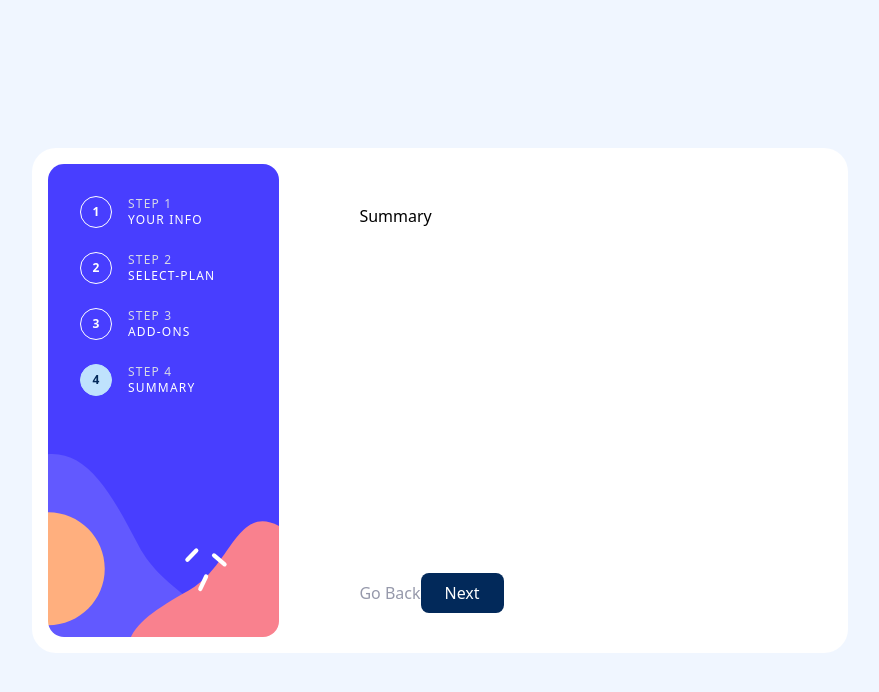
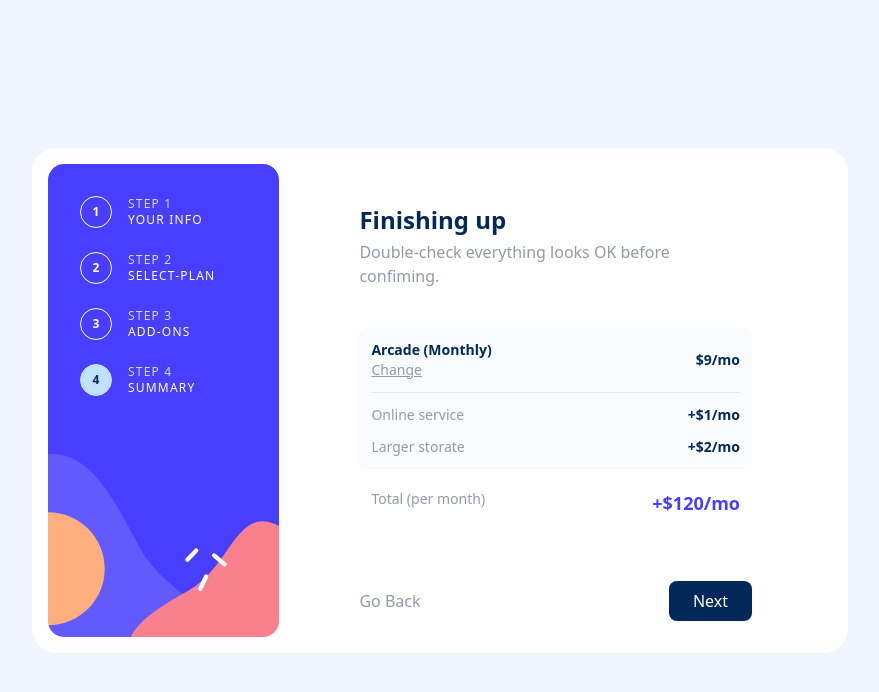
Before and after one commit to theritikshah/multi-step-form, a Next.js app: page /summary in a window 1280 px wide. Shown: the top 692 px of the page, without its empty margins (200-1079 px from the left). Built offline with nearby package versions, Linux system fonts and the light colour scheme.

Commit message:
Add summary component

```diff
--- a/app/components/Summary/index.tsx
+++ b/app/components/Summary/index.tsx
@@ -2,8 +2,51 @@ import React from "react";
 
 type Props = {};
 
+const AddOnsList = ({ name, rate }: { name: string; rate: number }) => {
+  return (
+    <div className="flex justify-between">
+      <span className="text-sm text-cool-gray">{name}</span>
+      <span className="text-sm font-semibold text-marine-blue">
+        +${rate}/mo
+      </span>
+    </div>
+  );
+};
+
 const Summary = (props: Props) => {
-  return <div>Summary</div>;
+  return (
+    <div className="flex flex-col gap-10 max-md:gap-5 w-full ">
+      <header className="flex flex-col gap-1">
+        <h1>Finishing up</h1>
+        <p className="sub-title">
+          Double-check everything looks OK before confiming.
+        </p>
+      </header>
+      <section className="flex flex-col gap-5">
+        <div className="flex flex-col justify-between gap-3 p-3 bg-alabaster rounded-lg">
+          <div className="flex justify-between items-center">
+            <div className="flex flex-col">
+              <span className="text-sm font-bold text-marine-blue">
+                Arcade (Monthly)
+              </span>
+              <a className="text-sm underline text-cool-gray">Change</a>
+            </div>
+            <span className="text-sm font-bold text-marine-blue">$9/mo</span>
+          </div>
+          <hr className="bg-cool-gray" />
+          <AddOnsList name="Online service" rate={1} />
+          <AddOnsList name="Larger storate" rate={2} />
+        </div>
+
+        <div className="flex justify-between px-3">
+          <span className="text-sm text-cool-gray">Total (per month)</span>
+          <span className="text-base md:text-lg text-purplish-blue font-bold">
+            +$120/mo
+          </span>
+        </div>
+      </section>
+    </div>
+  );
 };
 
 export default Summary;
```
